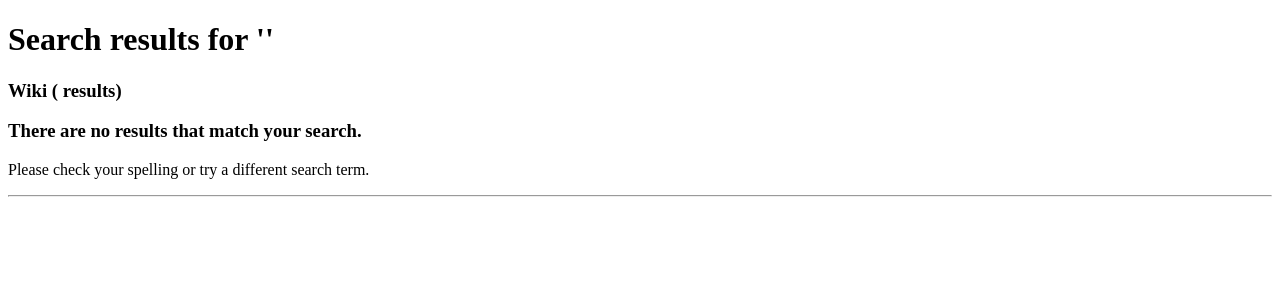
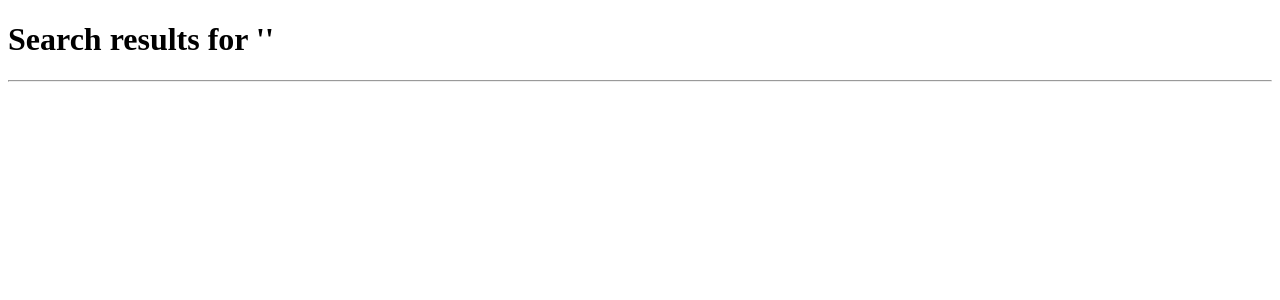
Before and after one commit to cfpb/collab, a Django app: template core/search/templates/search/search_results.html in a window 1280 px wide. Shown: the part 153-453 px from the top of the page. Run offline with Django 3.2, Linux system fonts and the light colour scheme; the template is opened without the code that fills it, so the values that code supplies are empty; some libraries are stand-ins or nearby versions.

Commit message:
Hide the Wiki and Results messages by default
We'll show them when we load the data in the next commit.

```diff
--- a/core/search/templates/search/search_results.html
+++ b/core/search/templates/search/search_results.html
@@ -8,7 +8,7 @@
         <div id="search_accordion">
 
             {% if not index %}
-            <div class="results-group" data-model="Wiki">
+            <div class="results-group" data-model="Wiki" style="display:none;">
                 <h3>Wiki (<span id="wiki_count_hook"></span> results)</h3>
                 <ol id="wiki_results_hook"></ol>
             </div>
@@ -17,7 +17,7 @@
             {% regroup results by index_name as by_index %}
 
             {% if results|length < 1 %}
-                <div class="no-results-message">
+                <div class="no-results-message" style="display:none;">
                     <h3>There are no results that match your search.</h3>
                     <p>Please check your spelling or try a different search term.</p>
                 </div>
```
